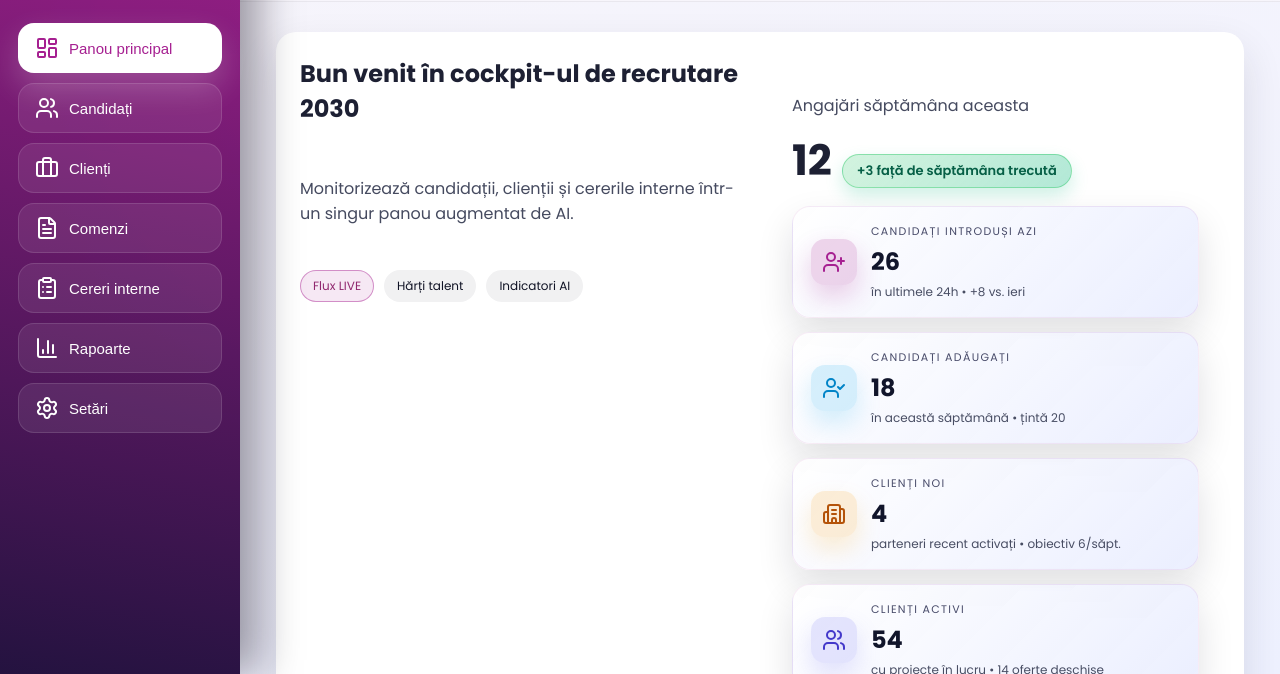
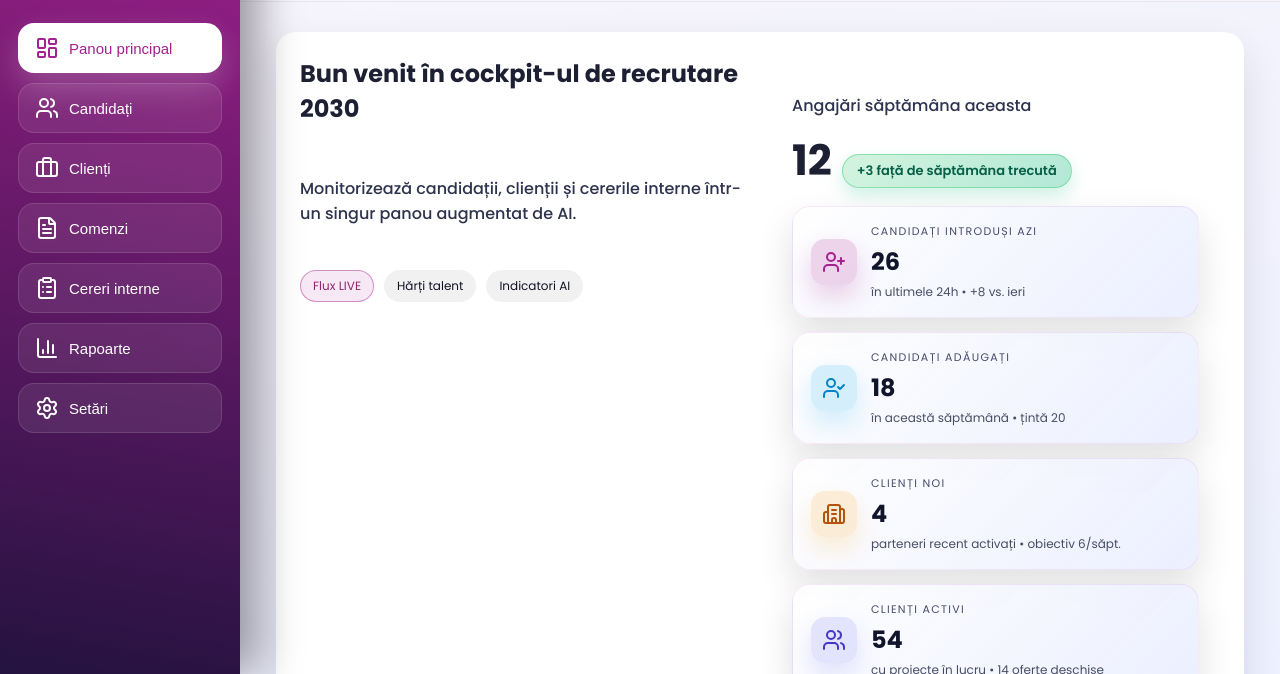
Before and after one commit to mcmike197197-star/codex, a plain HTML site: page index.html in a window 1280 px wide. Both pictures are taken after a click on the button "Autentificare (demo)". Shown: the part 126-800 px from the top of the page. Drawn offline with nearby package versions, Linux system fonts and the light colour scheme.

Commit message:
Align dashboard totals and clarify muted text styling

```diff
--- a/app.js
+++ b/app.js
@@ -560,7 +560,6 @@
         { title: 'Nou client strategic', detail: 'Stratos Management extinde contract pe 2 ani.' },
         { title: 'CSAT candidați', detail: 'Scor 4.7 / 5 pe ultimele 20 feedback-uri.' }
       ],
-      clientsActive: 17,
       openOrders: 24,
       clientSatisfaction: 91,
       internalRequests: 9,
--- a/style.css
+++ b/style.css
@@ -206,7 +206,8 @@ img { max-width: 100%; display: block; }
 
 .card .muted,
 .glass-card .muted {
-  color: rgba(43, 49, 73, 0.88);
+  color: rgba(32, 38, 66, 0.94);
+  font-weight: 500;
 }
 
 .small { font-size: 13px; }
```
